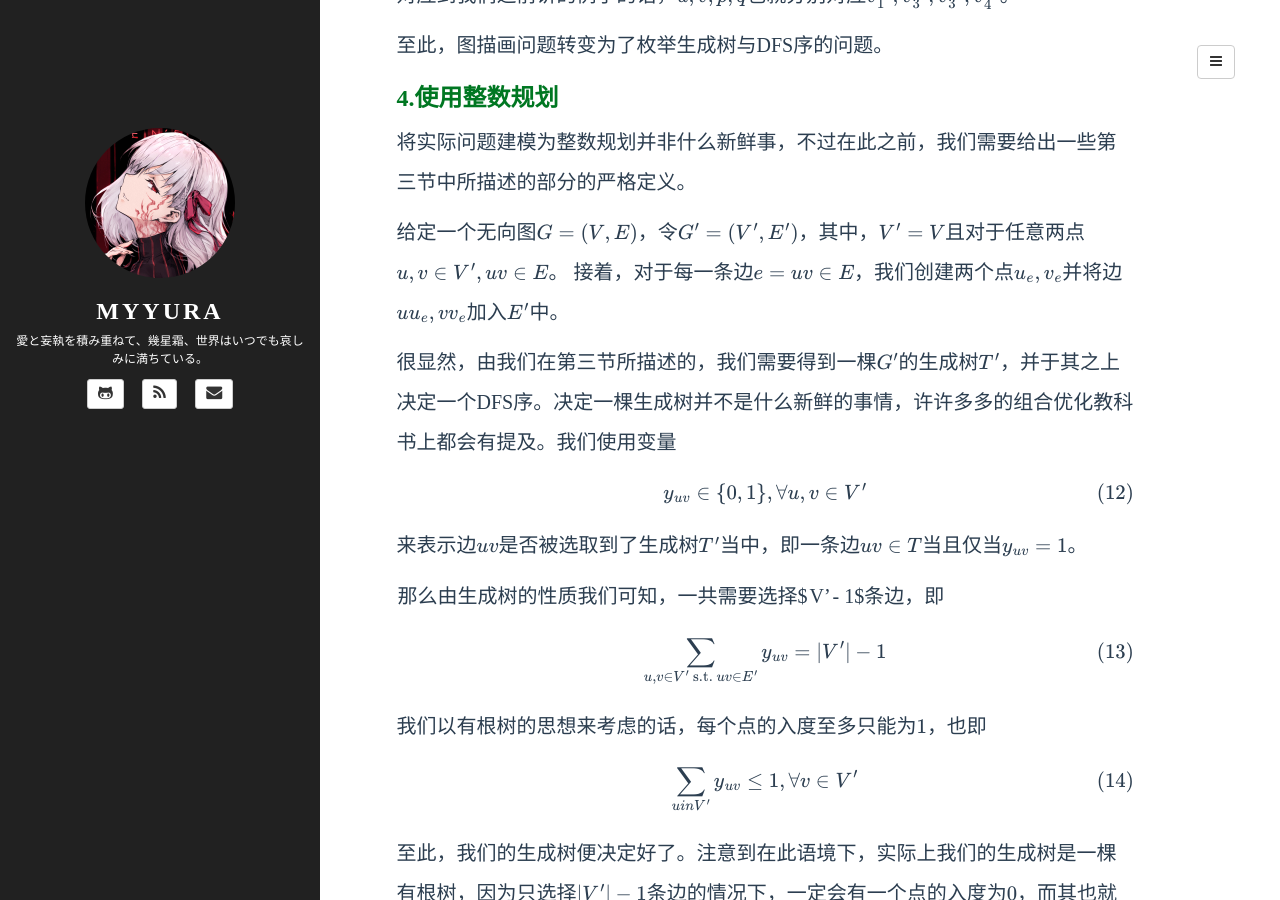
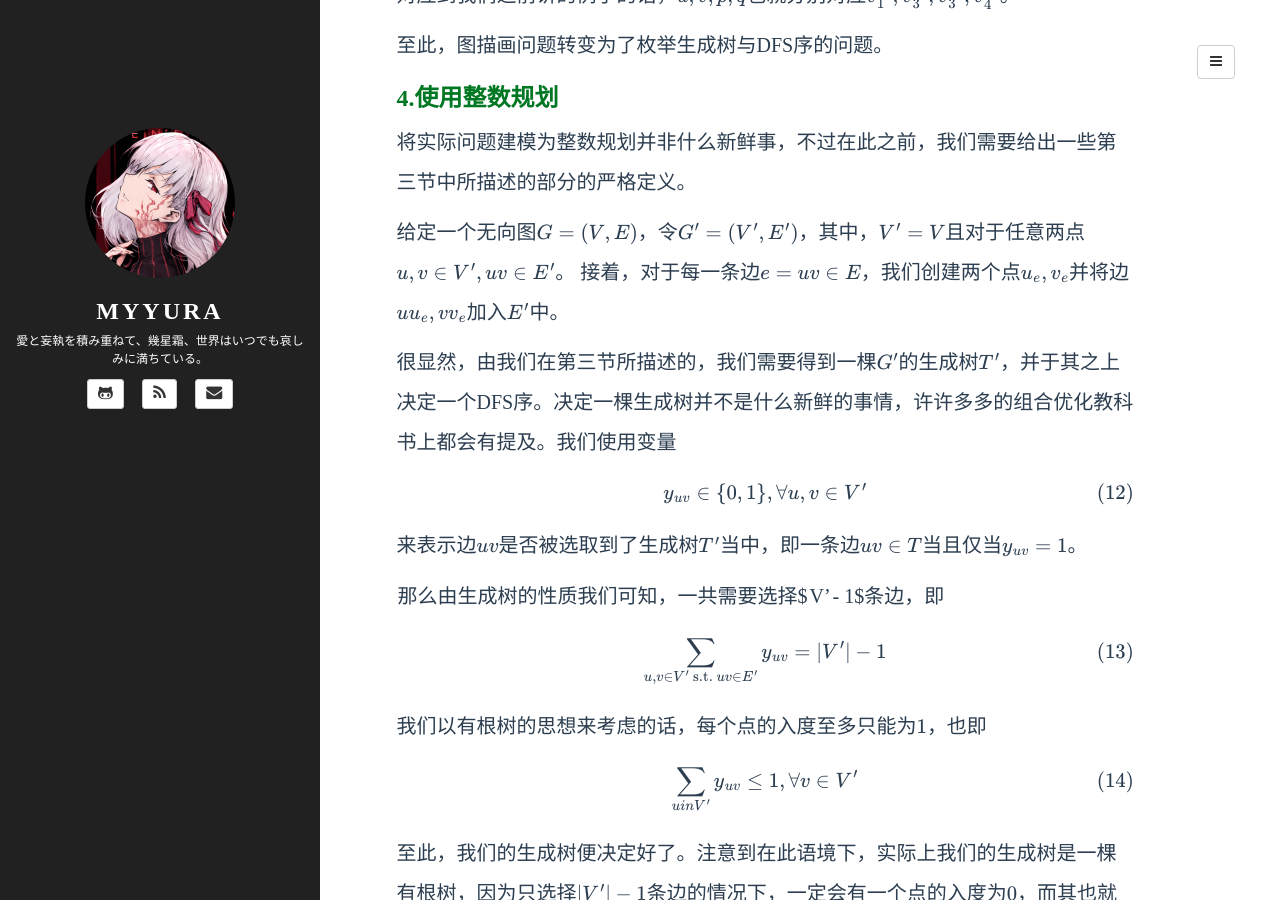
Before and after one commit to Myyura/myyura.github.io, a Jekyll site: the page built from _posts/math_algorithm/2020-4-11-graph_drawing_integer_programming.md, in a window 1280 px wide and 900 px high, scrolled down 7414 px. Built offline with Jekyll 4.4.1, drawn with Linux system fonts in a browser that asks for light colours; formulas are drawn with MathJax 3; a script that is not in the unit is left out; comment, search, counter and statistics services are not loaded.

Commit message:
Fix a typo

```diff
--- a/_posts/math_algorithm/2020-4-11-graph_drawing_integer_programming.md
+++ b/_posts/math_algorithm/2020-4-11-graph_drawing_integer_programming.md
@@ -138,7 +138,7 @@ $$
 ## 4.使用整数规划
 将实际问题建模为整数规划并非什么新鲜事，不过在此之前，我们需要给出一些第三节中所描述的部分的严格定义。
 
-给定一个无向图$G = (V, E)$，令$G' = (V', E')$，其中，$V' = V$且对于任意两点$u, v \in V', uv \in E$。
+给定一个无向图$G = (V, E)$，令$G' = (V', E')$，其中，$V' = V$且对于任意两点$u, v \in V', uv \in E'$。
 接着，对于每一条边$e = uv \in E$，我们创建两个点$u_e, v_e$并将边$uu_e, vv_e$加入$E'$中。
 
 很显然，由我们在第三节所描述的，我们需要得到一棵$G'$的生成树$T'$，并于其之上决定一个DFS序。决定一棵生成树并不是什么新鲜的事情，许许多多的组合优化教科书上都会有提及。我们使用变量
```
